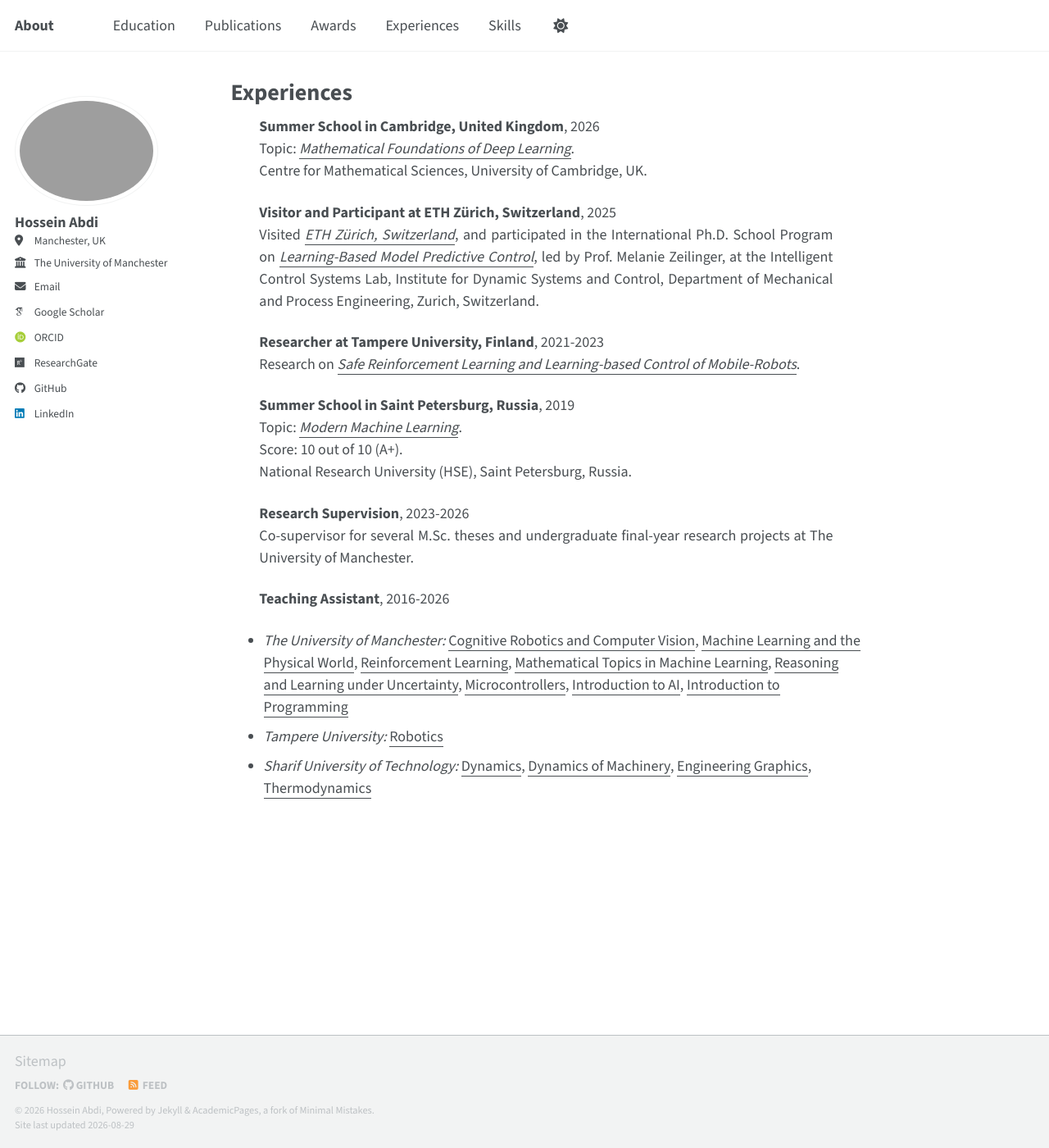
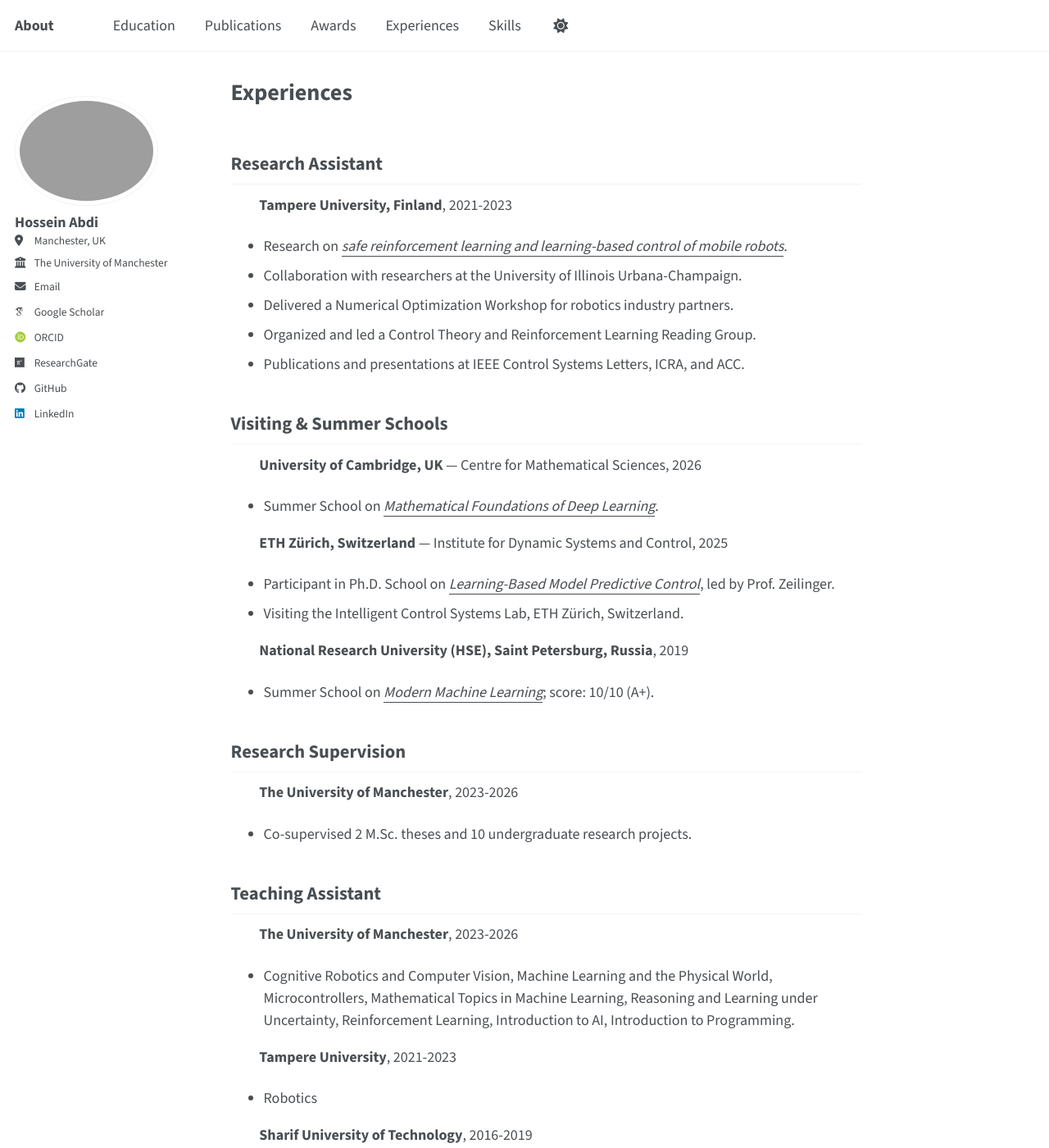
Before and after one commit to Hossein-Abdi/Hossein-Abdi.github.io, a Jekyll site: the page built from _pages/academic-experience.md, in a window 1280 px wide and 1400 px high. Shown: the whole window at 82% size. Built offline with Jekyll 4.4.1, drawn with Linux system fonts in a browser that asks for light colours; some web fonts are replaced; a script bundle is joined from its source files by our own code; library files that are not in the unit come from our copies; some of the changed text lies outside the part shown.

Commit message:
new CV updated

```diff
--- a/_pages/academic-experience.md
+++ b/_pages/academic-experience.md
@@ -10,7 +10,7 @@ redirect_from:
 <!-- Academic Experience
 ====== -->
 
-**Summer School in Cambridge, United Kingdom**, 2026
+<!-- **Summer School in Cambridge, United Kingdom**, 2026
 Topic: *<u>Mathematical Foundations of Deep Learning</u>*.
 Centre for Mathematical Sciences, University of Cambridge, UK.
 
@@ -31,4 +31,53 @@ Co-supervisor for several M.Sc. theses and undergraduate final-year research pro
 **Teaching Assistant**, 2016-2026
 - *The University of Manchester:* <u>Cognitive Robotics and Computer Vision</u>, <u>Machine Learning and the Physical World</u>, <u>Reinforcement Learning</u>, <u>Mathematical Topics in Machine Learning</u>, <u>Reasoning and Learning under Uncertainty</u>, <u>Microcontrollers</u>, <u>Introduction to AI</u>, <u>Introduction to Programming</u>
 - *Tampere University:* <u>Robotics</u>
-- *Sharif University of Technology:* <u>Dynamics</u>, <u>Dynamics of Machinery</u>, <u>Engineering Graphics</u>, <u>Thermodynamics</u>
+- *Sharif University of Technology:* <u>Dynamics</u>, <u>Dynamics of Machinery</u>, <u>Engineering Graphics</u>, <u>Thermodynamics</u>   -->
+
+
+
+
+
+## Research Assistant
+
+**Tampere University, Finland**, 2021-2023
+- Research on *<u>safe reinforcement learning and learning-based control of mobile robots</u>*.
+- Collaboration with researchers at the University of Illinois Urbana-Champaign.
+- Delivered a Numerical Optimization Workshop for robotics industry partners.
+- Organized and led a Control Theory and Reinforcement Learning Reading Group.
+- Publications and presentations at IEEE Control Systems Letters, ICRA, and ACC.
+
+## Visiting & Summer Schools
+
+**University of Cambridge, UK** — Centre for Mathematical Sciences, 2026
+- Summer School on *<u>Mathematical Foundations of Deep Learning</u>*.
+
+**ETH Zürich, Switzerland** — Institute for Dynamic Systems and Control, 2025
+- Participant in Ph.D. School on *<u>Learning-Based Model Predictive Control</u>*, led by Prof. Zeilinger.
+- Visiting the Intelligent Control Systems Lab, ETH Zürich, Switzerland.
+
+**National Research University (HSE), Saint Petersburg, Russia**, 2019
+- Summer School on *<u>Modern Machine Learning</u>*; score: 10/10 (A+).
+
+## Research Supervision
+
+**The University of Manchester**, 2023-2026
+- Co-supervised 2 M.Sc. theses and 10 undergraduate research projects.
+
+## Teaching Assistant
+
+**The University of Manchester**, 2023-2026
+- Cognitive Robotics and Computer Vision, Machine Learning and the Physical World, Microcontrollers, Mathematical Topics in Machine Learning, Reasoning and Learning under Uncertainty, Reinforcement Learning, Introduction to AI, Introduction to Programming.
+
+**Tampere University**, 2021-2023
+- Robotics
+
+**Sharif University of Technology**, 2016-2019
+- Dynamics, Dynamics of Machinery, Engineering Graphics, Thermodynamics
+
+## Peer Review
+
+Reviewer for several journals and conferences, including:
+- IEEE Transactions on Robotics
+- IEEE International Conference on Robotics and Automation (ICRA)
+- Association for the Advancement of Artificial Intelligence (AAAI)
+- Learning for Dynamics & Control Conference (L4DC)
```
